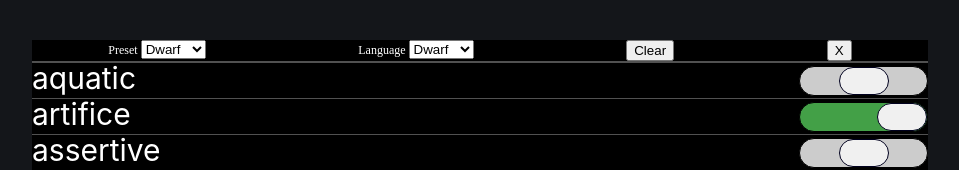
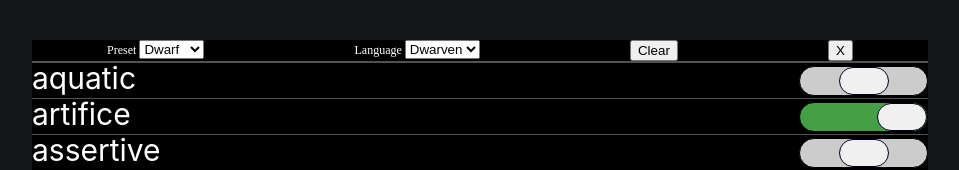
Before and after one commit to anthonyj-codestuff/dwarf-fortress-entitygen, a React (Create React App) app: page / in a window 1280 px wide. Both pictures are taken after a click on the button "Settings". Shown: the top 170 px of the page, without its empty margins (160-1119 px from the left). Built offline with nearby package versions, Linux system fonts and the light colour scheme.

Commit message:
fixing language dropdown

```diff
--- a/src/components/NameModule.js
+++ b/src/components/NameModule.js
@@ -7,8 +7,8 @@ import { setCurrentLanguage, setCurrentRace } from "./setters/dropDownFuncs";
 import { handleSwitch } from './setters/sliderFuncs'
 import { getNameBlock } from './partials/nameBlock';
 import { getName } from "./partials/getName";
-import { allNameTokens } from "./assets/languages";
-import { racePresets } from "./assets/languages";
+import { allNameTokens } from "./assets/constants";
+import { racePresets, languageEnum } from "./assets/constants";
 
 class NameModule extends Component {
   constructor(){
@@ -24,8 +24,7 @@ class NameModule extends Component {
       namePool: [],
       selectedCurrent: racePresets.dwarf,
       selectedPrev: [],
-      selectedLanguage: "dwarf",
-      races: Object.keys(racePresets),
+      selectedLanguage: languageEnum[0],
       allNameTokens: allNameTokens.sort(),
       modalIsOpen: false
     };
@@ -76,9 +75,8 @@ class NameModule extends Component {
   render() {
 
     const stuffObj = {
-      races: this.state.races,
       allTokens: this.state.allNameTokens,
-      currentLanuage: this.state.selectedLanguage,
+      currentLanguage: this.state.selectedLanguage,
       currentTokens: this.state.selectedCurrent,
       setRace: this.setCurrentRace,
       setLang: this.setCurrentLanguage,
--- a/src/components/assets/languages.js
+++ b/src/components/assets/constants.js
@@ -3,8 +3,8 @@
  * ["abbey", "ace", "act", "after", "age"...]
  */
 export const english = require('./language_DWARF.json').map((e,i) => e.original);
-export const dwarf = require('./language_DWARF.json').map((e,i) => e.translated);
-export const elf = require('./language_ELF.json').map((e,i) => e.translated);
+export const dwarven = require('./language_DWARF.json').map((e,i) => e.translated);
+export const elven = require('./language_ELF.json').map((e,i) => e.translated);
 export const human = require('./language_HUMAN.json').map((e,i) => e.translated);
 export const goblin = require('./language_GOBLIN.json').map((e,i) => e.translated);
 /**
@@ -31,3 +31,7 @@ export const racePresets = {
   human: [[], ["subordinate", "evil", "negative", "ugly", "negator"]],
   goblin: [["evil"], ["domestic", "flowery", "holy", "peace", "negator", "good"]]
 };
+
+export const raceEnum = Object.keys(racePresets);
+
+export const languageEnum = ["dwarven", "elven", "human", "goblin"];
--- a/src/components/assets/utils.js
+++ b/src/components/assets/utils.js
@@ -1,4 +1,4 @@
-import { wordTypes } from '../assets/languages';
+import { wordTypes } from './constants';
 
 export const capitalize = string => {
   return string.charAt(0).toUpperCase() + string.slice(1);
--- a/src/components/partials/dropDownList.js
+++ b/src/components/partials/dropDownList.js
@@ -1,17 +1,15 @@
 import React  from 'react';
 import { capitalize } from "../assets/utils";
-import { racePresets } from "../assets/languages";
+import { racePresets, raceEnum, languageEnum } from "../assets/constants";
 /**
  * Displays the current naming pool with options to choose a new preset.
  * If the name pool does not match any pool, displays "Custom"
- * @param {string} title  Label for the menu
- * @param {Array<string>} options ["dwarf", "elf", "human", "goblin"]
  * @param {string} current [[positive pools], [negative pools]]
  * @param {function} callback - Sets state
  */
-export function getPresetMenu(options, current, callback) {
+export function getPresetMenu(current, callback) {
   const matchingRace = getCurrentPreset(current);
-  const customOption = <option selected="selected" disabled="true">Custom</option>
+  const customOption = <option selected="selected" disabled={true}>Custom</option>
   return(
     <div>
       <span className="text-minor">Preset </span>
@@ -20,7 +18,7 @@ export function getPresetMenu(options, current, callback) {
       >
         {matchingRace === "custom" ? customOption : null}
         {/* fill the dropdown box with the values from the race list */}
-        {options.map((e, i) => (
+        {raceEnum.map((e, i) => (
           <option
             value={e}
             selected={(e === matchingRace) ? "selected" : ""}
@@ -43,7 +41,7 @@ export function getPresetMenu(options, current, callback) {
 function getCurrentPreset(currentTags){
   const current = currentTags.map(e => e.sort());
   let found = "";
-  Object.keys(racePresets).forEach((race) => {
+  raceEnum.forEach((race) => {
     const checkagainst = racePresets[race].map(e => e.sort());
     if(JSON.stringify(current) === JSON.stringify(checkagainst)){
       found = race;
@@ -54,12 +52,10 @@ function getCurrentPreset(currentTags){
 
 /**
  *
- * @param {string} title  - Label for the menu
- * @param {Array<string>} options
  * @param {string} current - The currently selected option
  * @param {function} callback - Sets state
  */
-export function getLanguageMenu(options, current, callback) {
+export function getLanguageMenu(current, callback) {
   return(
     <div>
       <span className="text-minor">Language </span>
@@ -67,7 +63,7 @@ export function getLanguageMenu(options, current, callback) {
         onChange={event => callback(event.target.value)}
       >
         {/* fill the dropdown box with the values from the race list */}
-        {options.map((e, i) => (
+        {languageEnum.map((e, i) => (
           <option
             value={e}
             selected={(current === e) ? "selected" : ""}
--- a/src/components/partials/getName.js
+++ b/src/components/partials/getName.js
@@ -1,5 +1,5 @@
 /** Constants: An object full of arrays. Each array's key describes its theme */
-import * as Constants from "../assets/languages";
+import * as Constants from "../assets/constants";
 import { wordIsOfType } from "../assets/utils"
 
 /**
--- a/src/components/partials/poolModal.js
+++ b/src/components/partials/poolModal.js
@@ -8,15 +8,15 @@ import "../NamePoolModal.scss";
  * @param {object} stuffObj
  */
 export function getPoolState(stuffObj) {
-  const { races, allTokens, currentLanguage, currentTokens, setRace, setLang, handleSwitch, toggleModal, clear } = stuffObj;
+  const { allTokens, currentLanguage, currentTokens, setRace, setLang, handleSwitch, toggleModal, clear } = stuffObj;
   return (
     <div className="token-list">
       <div className="token-list-head">
         <div>
-          {getPresetMenu(races, currentTokens, setRace)}
+          {getPresetMenu(currentTokens, setRace)}
         </div>
         <div>
-          {getLanguageMenu(races, currentLanguage, setLang)}
+          {getLanguageMenu(currentLanguage, setLang)}
         </div>
         <div>
           <button onClick={() => clear()}>
@@ -24,7 +24,7 @@ export function getPoolState(stuffObj) {
           </button>
         </div>
         <div>
-          <button class="" onClick={() => toggleModal()}>
+          <button onClick={() => toggleModal()}>
             X
           </button>
         </div>
--- a/src/components/setters/dropDownFuncs.js
+++ b/src/components/setters/dropDownFuncs.js
@@ -1,4 +1,4 @@
-import { racePresets } from "../assets/languages";
+import { racePresets } from "../assets/constants";
 
 /**
  * Alters the current selected name pools to match that race's predefined set
```
